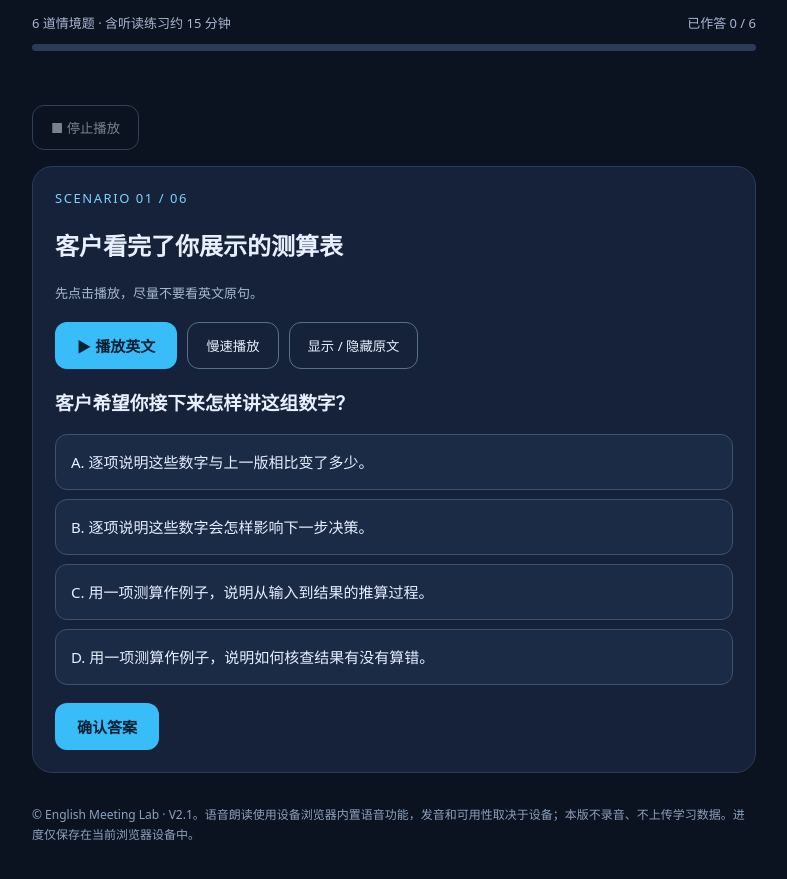
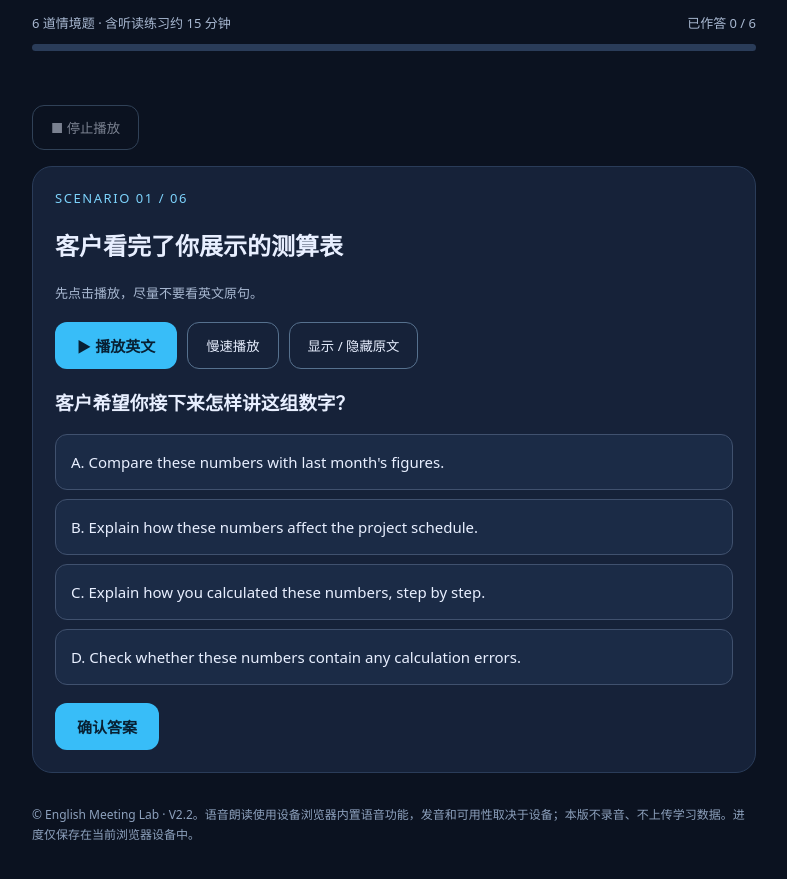
Before and after one commit to aiminsun38-hub/english-meeting-lab, a plain HTML site: page index.html in a window 1280 px wide. Shown: the part 191-1070 px from the top of the page, without its empty margins (246-1033 px from the left). Drawn offline with Linux system fonts and the light colour scheme.

Commit message:
Simplify Day 1 choices and use English options throughout

```diff
--- a/index.html
+++ b/index.html
@@ -10,127 +10,127 @@ button:disabled{cursor:default}.option{line-height:1.6;overflow-wrap:anywhere}
 #audioControls{margin-bottom:16px}#audioStatus{display:block;min-height:22px;margin:0 0 8px}
 #stopAudio:disabled{opacity:.5}#manualCopy{min-height:70px}
 @media(max-width:420px){.card{padding:16px}.english{font-size:20px}}
-</style></head><body><main><div class="hero"><div class="tag">ENGLISH MEETING LAB · DAY 01</div><h1>英语会议不掉线</h1><p>Day 1｜听不懂、跟不上时，如何把对话拉回自己的节奏？</p><div class="meta"><span>6 道情境题 · 含听读练习约 15 分钟</span><span id="counter">0 / 6</span></div><div class="bar"><div id="progress" style="width:0%"></div></div></div><div id="audioControls"><span class="small" id="audioStatus" role="status"></span><button class="secondary" id="stopAudio" disabled>■ 停止播放</button></div><p class="small" id="storageStatus" role="status"></p><section id="app" class="card"></section><footer>© English Meeting Lab · V2.1。语音朗读使用设备浏览器内置语音功能，发音和可用性取决于设备；本版不录音、不上传学习数据。进度仅保存在当前浏览器设备中。</footer></main><script>
+</style></head><body><main><div class="hero"><div class="tag">ENGLISH MEETING LAB · DAY 01</div><h1>英语会议不掉线</h1><p>Day 1｜听不懂、跟不上时，如何把对话拉回自己的节奏？</p><div class="meta"><span>6 道情境题 · 含听读练习约 15 分钟</span><span id="counter">0 / 6</span></div><div class="bar"><div id="progress" style="width:0%"></div></div></div><div id="audioControls"><span class="small" id="audioStatus" role="status"></span><button class="secondary" id="stopAudio" disabled>■ 停止播放</button></div><p class="small" id="storageStatus" role="status"></p><section id="app" class="card"></section><footer>© English Meeting Lab · V2.2。语音朗读使用设备浏览器内置语音功能，发音和可用性取决于设备；本版不录音、不上传学习数据。进度仅保存在当前浏览器设备中。</footer></main><script>
 const lessons = [
   {
-    scene: "客户看完了你展示的测算表",
-    en: "Before we move forward, could you walk us through how you arrived at those numbers?",
-    q: "客户希望你接下来怎样讲这组数字？",
-    opts: [
-      "逐项说明这些数字与上一版相比变了多少。",
-      "逐项说明这些数字会怎样影响下一步决策。",
-      "用一项测算作例子，说明从输入到结果的推算过程。",
-      "用一项测算作例子，说明如何核查结果有没有算错。"
+    "scene": "客户看完了你展示的测算表",
+    "en": "Before we move forward, could you walk us through how you arrived at those numbers?",
+    "q": "客户希望你接下来怎样讲这组数字？",
+    "opts": [
+      "Compare these numbers with last month's figures.",
+      "Explain how these numbers affect the project schedule.",
+      "Explain how you calculated these numbers, step by step.",
+      "Check whether these numbers contain any calculation errors."
     ],
-    a: 2,
-    why: "how you arrived at those numbers 问的是数字怎么得出来。可以挑一行，从用到的数量、单价讲到最后的金额。",
-    miss: [
-      "比较版本能说明数字变了多少，但客户问的是这一版的数字怎么得来。",
-      "解释数字对决策的影响，回答的是拿到结果后怎么用。",
+    "a": 2,
+    "why": "walk us through 表示逐步解释，how you arrived at those numbers 问这些数字是怎么算出来的。C 用 calculated 和 step by step 表达了这个意思。",
+    "miss": [
+      "A 比较本次与上个月的数字，客户问的是本次数值的计算过程。",
+      "B 解释数字如何影响项目进度，客户问的是这些数字如何得出。",
       "",
-      "复核可以发现计算错误，客户此刻想了解的是原先怎么算出结果。"
+      "D 检查有没有算错，客户当前想听的是推算过程。"
     ],
-    reply: "Sure. Let me show you the inputs we used and how we worked out the total."
+    "reply": "Sure. Let me explain how we calculated these numbers."
   },
   {
-    scene: "你在核对本周的收尾安排",
-    en: "We need to wrap this up by Thursday, assuming procurement signs off.",
-    q: "你想核对周四这个日期。哪句复述保留了对方所说的条件？",
-    opts: [
-      "So Thursday is our deadline for finishing, provided we get procurement approval?",
-      "So Thursday is procurement’s deadline for signing off once we finish?",
-      "So Thursday is our deadline for finishing, even if procurement approval is still pending?",
-      "So Thursday is when we start wrapping up, provided we get procurement approval?"
+    "scene": "你在核对本周的收尾安排",
+    "en": "We need to wrap this up by Thursday, assuming procurement signs off.",
+    "q": "哪句回应准确确认了完成期限和审批条件？",
+    "opts": [
+      "So we need to finish by Thursday if procurement approves?",
+      "So we need to finish after Thursday if procurement approves?",
+      "So we need to finish by Thursday even without procurement approval?",
+      "So we need to start on Thursday if procurement approves?"
     ],
-    a: 0,
-    why: "wrap this up by Thursday 指最迟周四完成收尾。assuming procurement signs off 给这个安排加了前提：采购部门批准。",
-    miss: [
+    "a": 0,
+    "why": "by Thursday 指最迟周四完成，assuming procurement signs off 指以采购部门批准为前提。A 同时保留了完成期限和审批条件。",
+    "miss": [
       "",
-      "原句把周四定为收尾期限，没有给采购部门单独设定审批期限。",
-      "even if 把意思变成即使还没获批也要按原计划收尾，去掉了原有前提。",
-      "start wrapping up 把周四当成开始收尾的时间。by Thursday 说的是最迟何时完成。"
+      "B 把最迟周四完成变成了周四之后完成。",
+      "C 中 even without 表示即使没有批准也完成，改变了原句的审批前提。",
+      "D 把周四变成开始工作的日期，原句说的是最迟何时完成。"
     ],
-    reply: "Just to check, we need to finish by Thursday, provided procurement signs off. Is that right?"
+    "reply": "So we need to finish by Thursday if procurement approves. Is that right?"
   },
   {
-    scene: "你第一次参加这个项目的试运行会议",
-    en: "We may need to revisit the acceptance criteria before the pilot run.",
-    q: "你想弄清本项目怎样才算通过验收。哪句能让对方说出判断依据？",
-    opts: [
-      "Could you clarify what prompted the team to revisit the acceptance criteria for this pilot?",
-      "Could you clarify what changes the team has proposed to the acceptance criteria for this pilot?",
-      "Could you clarify what happens next if the pilot falls short of the acceptance criteria?",
-      "Could you clarify what the pilot has to demonstrate to meet the acceptance criteria?"
+    "scene": "你第一次参加这个项目的试运行会议",
+    "en": "We may need to revisit the acceptance criteria before the pilot run.",
+    "q": "你不清楚本项目怎样才算通过验收，哪句能问清合格条件？",
+    "opts": [
+      "Could you explain why we need to review the criteria?",
+      "Could you explain who will check the pilot results?",
+      "Could you explain what happens if the pilot fails?",
+      "Could you explain what the pilot needs to do to pass?"
     ],
-    a: 3,
-    why: "acceptance criteria 是判断结果能否被接受的条件。问试运行必须证明什么，对方就需要说明合格结果的具体要求。",
-    miss: [
-      "这句问为什么要重新审视标准。对方可能解释客户需求有变，但你还不知道怎样才算通过。",
-      "这句只问拟议中的改动。即使对方说暂时没有改动，你仍不知道现行标准是什么。",
-      "这句问未达标后怎么处理。补测或整改属于后续安排。",
+    "a": 3,
+    "why": "acceptance criteria 指验收合格的条件。D 问试运行要达到什么要求才能通过，能让对方具体说明这些条件。",
+    "miss": [
+      "A 问为什么要重新审视标准，尚未问到合格条件。",
+      "B 问谁来检查结果，得到负责人名字仍不知道怎样才合格。",
+      "C 问试运行失败后如何处理，尚未问到通过验收的条件。",
       ""
     ],
-    reply: "Could you clarify what the pilot has to demonstrate to meet the acceptance criteria?"
+    "reply": "Could you explain what the pilot needs to do to pass?"
   },
   {
-    scene: "网络卡顿，你想核实客户的顾虑",
-    en: "The main concern is not the cost, but the long-term reliability of the system.",
-    q: "哪句复述最准确，同时保留了客户关注的重点和时间范围？",
-    opts: [
-      "So your main concern is how much it will cost to keep the system reliable over the years?",
-      "So your main concern is whether the system will keep working reliably over the years?",
-      "So your main concern is whether the system will work reliably during the initial trial?",
-      "So your main concern is how reliable the long-term cost estimates are for this system?"
+    "scene": "网络卡顿，你想核实客户的顾虑",
+    "en": "The main concern is not the cost, but the long-term reliability of the system.",
+    "q": "哪句回应准确确认了客户最主要的顾虑？",
+    "opts": [
+      "So your main concern is the cost of the system?",
+      "So your main concern is whether the system stays reliable over time?",
+      "So your main concern is whether the system works during the trial?",
+      "So your main concern is the cost of keeping the system reliable?"
     ],
-    a: 1,
-    why: "说话人把 cost 放在次要位置，把重点落在 long-term reliability of the system，也就是系统用久了还能不能稳定运行。",
-    miss: [
-      "这句虽然提到长期可靠性，问的核心仍是维持可靠性要花多少钱。",
+    "a": 1,
+    "why": "原句把重点放在 long-term reliability，也就是系统长期使用时是否稳定可靠。B 中 stays reliable over time 保留了这个意思。",
+    "miss": [
+      "A 把主要顾虑放在系统成本上，原句明确把长期可靠性作为重点。",
       "",
-      "这句问的是初次试运行期间。一次试运行表现良好，仍回答不了长期表现怎样。",
-      "这句把“可靠”用来形容成本估算。原句说的是系统本身的可靠性。"
+      "C 只关注试运行期间能否工作，时间范围比长期使用短。",
+      "D 问维持可靠性需要多少钱，关注的仍是成本。"
     ],
-    reply: "So your main concern is whether the system will keep working reliably over the years. Is that right?"
+    "reply": "So your main concern is whether the system stays reliable over time. Is that right?"
   },
   {
-    scene: "你在记录试运行的流程",
-    en: "First, we will review the specifications. Then we will run a short trial and share the results.",
-    q: "你准备请对方再讲一遍。哪句复述的三步顺序与刚才一致？",
-    opts: [
-      "Could we go over that again: run the trial, review the specs, then share the results?",
-      "Could we go over that again: review the specs, share the results, then run the trial?",
-      "Could we go over that again: review the specs, run the trial, then share the results?",
-      "Could we go over that again: run the trial, share the results, then review the specs?"
+    "scene": "你在记录试运行的流程",
+    "en": "First, we will review the specifications. Then we will run a short trial and share the results.",
+    "q": "哪一项的三个步骤顺序与刚才一致？",
+    "opts": [
+      "Run the trial, review the specifications, then share the results.",
+      "Review the specifications, share the results, then run the trial.",
+      "Review the specifications, run the trial, then share the results.",
+      "Run the trial, share the results, then review the specifications."
     ],
-    a: 2,
-    why: "First 引出审核规格，Then 引出试运行，最后才有这次试运行的结果可分享。四句请求都很礼貌，要核对的是动作的先后。",
-    miss: [
-      "这句把试运行排到了审核规格之前。",
-      "这句在试运行之前就要分享本次试运行的结果。",
+    "a": 2,
+    "why": "First 引出审核规格，Then 引出试运行，最后分享结果。C 保留了这个顺序，四个选项使用相同的动作词，要听清先后。",
+    "miss": [
+      "A 把试运行放在审核规格之前。",
+      "B 把分享结果放在试运行之前。",
       "",
-      "这句把审核规格放到了最后，对方把它放在第一步。"
+      "D 把审核规格放到了最后，原句把它放在第一步。"
     ],
-    reply: "Could you walk me through that again? We review the specs first, then run the trial and share the results. Is that right?"
+    "reply": "So we review the specifications first, then run the trial and share the results. Is that right?"
   },
   {
-    scene: "散会前，你在补行动记录",
-    en: "Let us circulate the updated proposal and reconvene early next week.",
-    q: "记录里“发出新版方案”这一行还缺负责人和截止时间。哪句能补齐两栏？",
-    opts: [
-      "Who will send out the revised proposal, and when does it need to go out?",
-      "Who should receive the revised proposal, and when does it need to go out?",
-      "Who will send out the revised proposal, and when are we meeting again?",
-      "Who will sign off on the revised proposal, and when does it need to go out?"
+    "scene": "散会前，你在补行动记录",
+    "en": "Let us circulate the updated proposal and reconvene early next week.",
+    "q": "你还需要确认谁发新版方案、何时发出，哪句能问全？",
+    "opts": [
+      "Who will send the updated proposal, and by when?",
+      "Who will receive the updated proposal, and by when?",
+      "Who will send the updated proposal, and when will we meet?",
+      "Who will approve the updated proposal, and by when?"
     ],
-    a: 0,
-    why: "circulate 是把方案分发给相关人员。原句的 early next week 修饰 reconvene，指下次碰面的时间。发送人和发出期限都需要另问。",
-    miss: [
+    "a": 0,
+    "why": "A 中 Who will send 问发送负责人，by when 问发出期限。原句中的 early next week 是下次开会的时间，方案何时发出还需要另问。",
+    "miss": [
       "",
-      "这句核对了发出期限，却把收件人填进了本该填写发送人的一栏。",
-      "这句问到了发送人，后半句问的是下次开会时间，发出期限仍空着。",
-      "这句问到的是审批人。会议没有说明审批人也负责发送。"
+      "B 问谁接收方案，缺少发送负责人。",
+      "C 问了发送人和开会时间，缺少方案的发出期限。",
+      "D 问谁批准方案，审批人未必负责发送。"
     ],
-    reply: "Who will send out the revised proposal, and when does it need to go out?"
+    "reply": "Who will send the updated proposal, and by when?"
   }
 ];
 const progressKey = 'english-meeting-day1-answers-v2';
```
